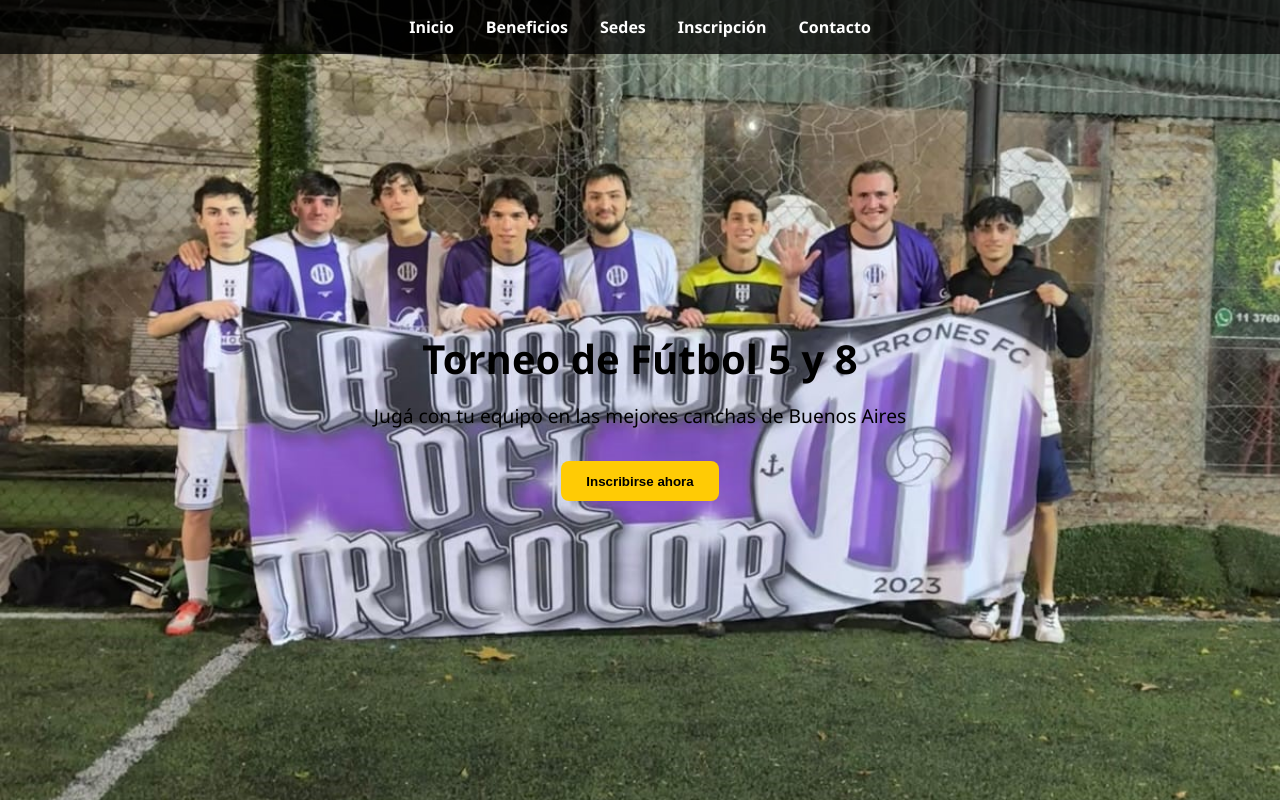
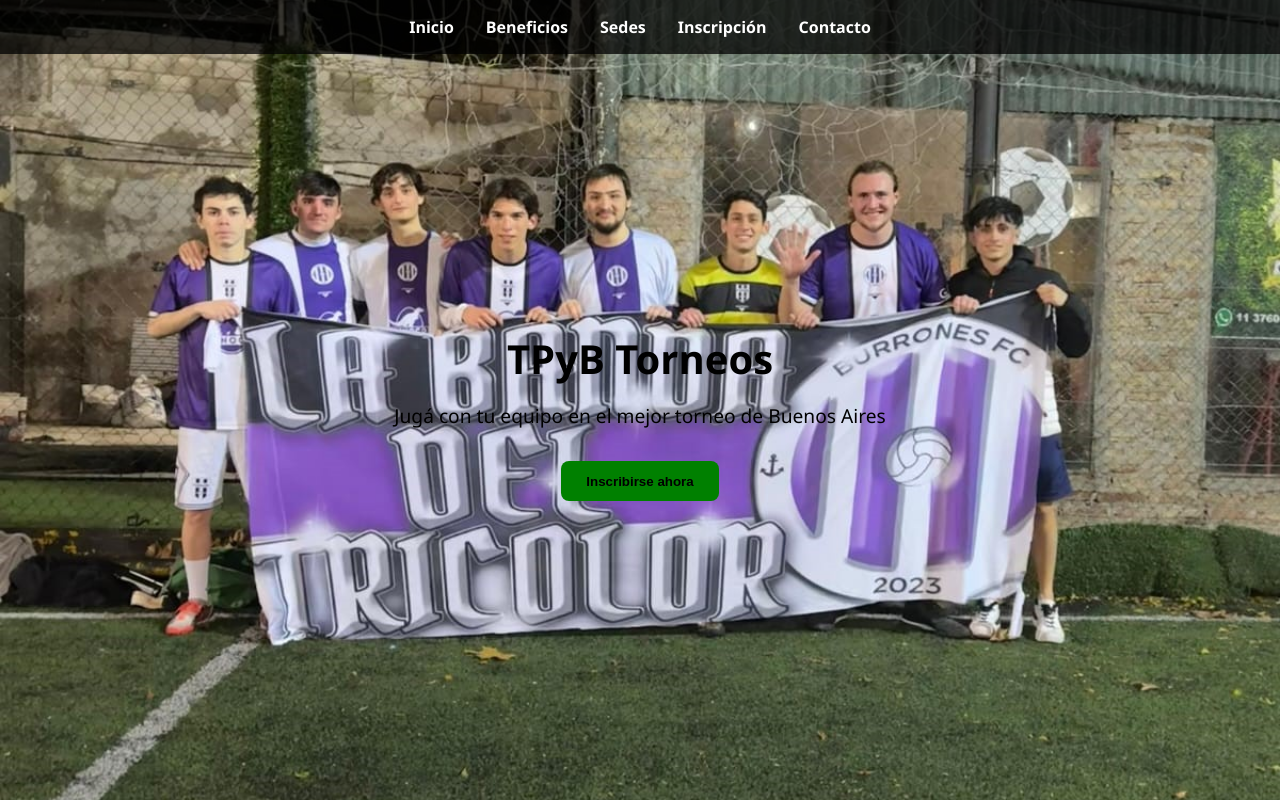
Before and after one commit to lautaroeberle/TorneoBurronesWeb, a React (Vite) app in the folder frontend/: page / in a window 1280 px wide. Shown: the top 800 px of the page. Built offline with nearby package versions, Linux system fonts and the light colour scheme.

Commit message:
cambio boludeces

```diff
--- a/frontend/src/components/Contacto.tsx
+++ b/frontend/src/components/Contacto.tsx
@@ -1,6 +1,6 @@
 function Contacto() {
   const mensaje = encodeURIComponent('¡Hola! Quiero más info sobre el torneo.');
-  const link = `https://wa.me/5491123456789?text=${mensaje}`;
+  const link = `https://wa.me/5491132263988?text=${mensaje}`;
 
   return (
     <section id = "contacto">
--- a/frontend/src/components/Hero.tsx
+++ b/frontend/src/components/Hero.tsx
@@ -23,8 +23,8 @@ function Hero() {
       {/* Sección INICIO */}
       <section id="inicio" className="inicio" style={{ backgroundImage: `url(${inicioImg})` }}>
         <div id ="titulo">
-          <h1>Torneo de Fútbol 5 y 8</h1>
-          <p>Jugá con tu equipo en las mejores canchas de Buenos Aires</p>
+          <h1>TPyB Torneos</h1>
+          <p>Jugá con tu equipo en el mejor torneo de Buenos Aires </p>
           <a href="#inscripcion">
             <button className="btn">Inscribirse ahora</button>
           </a>
--- a/frontend/src/components/Navbar.tsx
+++ b/frontend/src/components/Navbar.tsx
@@ -1,7 +1,7 @@
 function Navbar() {
   return (
     <nav>
-      <div><strong>Torneo Fútbol 5 y 8</strong></div>
+      <div><strong>Copa Burró</strong></div>
       <ul>
         <li><a href="#inicio">Inicio</a></li>
         <li><a href="#beneficios">Beneficios</a></li>
--- a/frontend/src/components/Sedes.tsx
+++ b/frontend/src/components/Sedes.tsx
@@ -4,9 +4,9 @@ function Sedes() {
       <h2>Sedes de juego</h2>
       <p>Los partidos se jugarán en distintas canchas de CABA y GBA:</p>
       <ul>
-        <li>📍 Parque Sarmiento</li>
-        <li>📍 Club Atlético Palermo</li>
-        <li>📍 Complejo Villa Urquiza</li>
+        <li>📍 Roosevelt</li>
+        <li>📍 San Martin Futbol</li>
+        <li>📍 ahsfkjhask</li>
       </ul>
     </section>
   );
--- a/frontend/src/styles/global.css
+++ b/frontend/src/styles/global.css
@@ -122,7 +122,7 @@ form input {
 
 /* BOTÓN */
 .btn {
-  background-color: #ffcb05;
+  background-color: green;
   color: #000;
   padding: 0.8rem 1.6rem;
   border: none;
```
